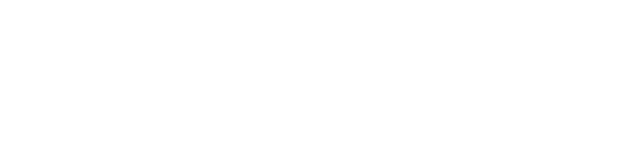
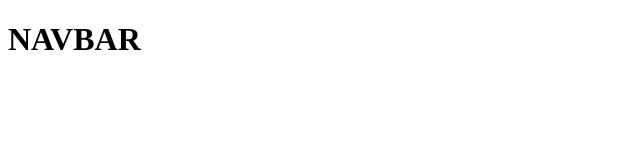
Before and after one commit to ilmyne/pelatihan, a plain HTML site: page index.html in a window 1280 px wide. Shown: the whole page, without its empty margins (0-640 px from the left). Drawn offline with Linux system fonts and the light colour scheme.

Commit message:
nambahin navbar

```diff
--- a/index.html
+++ b/index.html
@@ -7,6 +7,6 @@
     <title>Document</title>
 </head>
 <body>
-
+    <h1>NAVBAR</h1>
 </body>
 </html>
```
